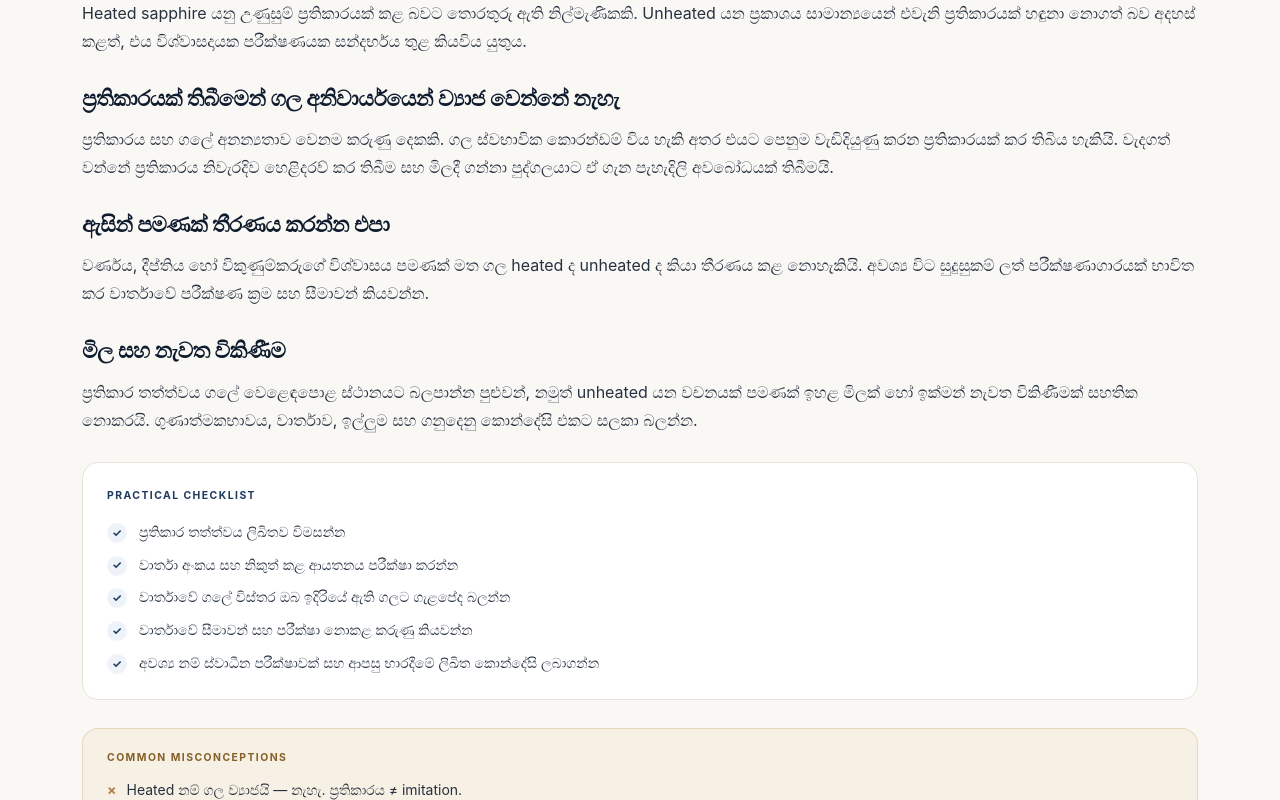
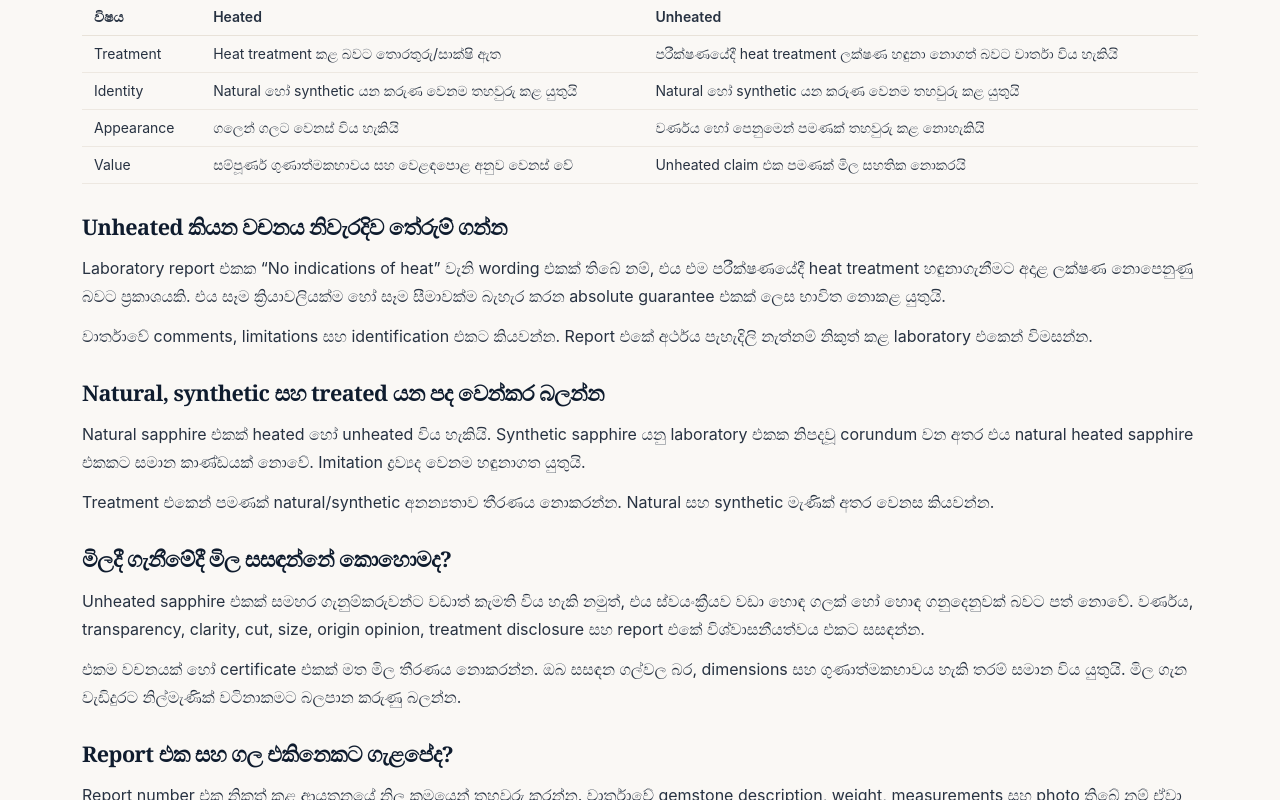
Before and after one commit to LinukaBandara/GemologyX, a Next.js app: page /si/learn/heated-vs-unheated-blue-sapphire in a window 1280 px wide. Shown: the part 600-1400 px from the top of the page. Built offline with nearby package versions, Linux system fonts and the light colour scheme.

Commit message:
content: expand heated vs unheated sapphire comparison

```diff
--- a/src/app/si/learn/heated-vs-unheated-blue-sapphire/page.tsx
+++ b/src/app/si/learn/heated-vs-unheated-blue-sapphire/page.tsx
@@ -8,93 +8,159 @@ import {
 } from "@/components/article-layout";
 
 export const metadata: Metadata = {
-  title: "උණුසුම් කළ සහ නොකළ නිල්මැණික් අතර වෙනස | GemologyX",
+  title: "Heated vs Unheated Blue Sapphire: වෙනස සහ මිලදී ගැනීම | GemologyX",
   description:
-    "Heated සහ unheated blue sapphire යන ප්‍රකාශවල අර්ථය, පරීක්ෂණ වාර්තා සහ මිලදී ගැනීමේදී අසන්න ඕනෑ දේ.",
+    "Heated සහ unheated blue sapphire අතර treatment වෙනස, lab report wording, වටිනාකම සහ මිලදී ගැනීමේදී පරීක්ෂා කළ යුතු කරුණු.",
 };
 
 export default function Page() {
   return (
     <ArticleLayout
       category="සිංහල මැණික් දැනුම"
-      readTime="මිනිත්තු 5"
-      title="උණුසුම් කළ සහ නොකළ නිල්මැණික් අතර වෙනස"
+      readTime="මිනිත්තු 8"
+      title="Heated සහ Unheated නිල්මැණික් අතර වෙනස"
       crumbHref="/si/learn/blue-sapphire-complete-guide"
       crumbLabel="නිල්මැණික් මාර්ගෝපදේශය"
-      lastReviewed="2026-10-21"
+      lastReviewed="2026-11-02"
       related={[
-        { label: "උණුසුම් ප්‍රතිකාර කළ නිල්මැණික්", href: "/si/learn/heated-sapphire-guide" },
-        { label: "මැණික් පරීක්ෂණ වාර්තාවක් කියවීම", href: "/si/learn/how-to-read-gem-report" },
-        { label: "ප්‍රතිකාර තොරතුරු හෙළි කිරීම", href: "/si/learn/gemstone-treatment-disclosure" },
-        { label: "නිල්මැණිකක වටිනාකමට බලපාන කරුණු", href: "/si/learn/blue-sapphire-value-factors" },
+        { label: "නිල්මැණික් Heat Treatment", href: "/si/learn/heated-sapphire-guide" },
+        { label: "Heat treatment සම්පූර්ණ මාර්ගෝපදේශය", href: "/si/learn/heat-treatment-guide" },
+        { label: "නිල්මැණික් lab report", href: "/si/learn/blue-sapphire-lab-report" },
+        { label: "නිල්මැණික් වටිනාකම", href: "/si/learn/blue-sapphire-value-factors" },
       ]}
     >
       <QuickAnswer>
         <p>
-          Heated යනු උණුසුම් ප්‍රතිකාරයක් කළ බවට තොරතුරු ඇති නිල්මැණිකකි. Unheated
-          යන ප්‍රකාශය සාමාන්‍යයෙන් එවැනි ප්‍රතිකාරයක් හඳුනා නොගත් බව අදහස් කළත්,
-          එය විශ්වාසදායක පරීක්ෂණයක සන්දර්භය තුළ කියවිය යුතුය. ඇසින් පමණක් තීරණය
-          නොකරන්න.
+          Heated blue sapphire යනු heat treatment කර ඇති බවට
+          තොරතුරු ඇති නිල්මැණිකකි. Unheated යන ප්‍රකාශය සාමාන්‍යයෙන්
+          පරීක්ෂණයේදී heat treatment ලක්ෂණ හඳුනා නොගත් බවට
+          අදාළ වේ. Natural / synthetic යන අනන්‍යතාව සහ heated /
+          unheated යන treatment තත්ත්වය වෙන වෙනම කරුණු දෙකකි.
         </p>
       </QuickAnswer>
 
-      <ArticleSection heading="Heated සහ unheated යන්නෙන් අදහස් කරන්නේ කුමක්ද?">
+      <ArticleSection heading="Heated සහ unheated අතර මූලික වෙනස">
+        <div className="overflow-x-auto">
+          <table className="w-full border-collapse text-left text-sm">
+            <thead>
+              <tr className="border-b border-border">
+                <th className="px-3 py-2 font-semibold">විෂය</th>
+                <th className="px-3 py-2 font-semibold">Heated</th>
+                <th className="px-3 py-2 font-semibold">Unheated</th>
+              </tr>
+            </thead>
+            <tbody>
+              <tr className="border-b border-border/70">
+                <td className="px-3 py-2">Treatment</td>
+                <td className="px-3 py-2">Heat treatment කළ බවට තොරතුරු/සාක්ෂි ඇත</td>
+                <td className="px-3 py-2">පරීක්ෂණයේදී heat treatment ලක්ෂණ හඳුනා නොගත් බවට වාර්තා විය හැකියි</td>
+              </tr>
+              <tr className="border-b border-border/70">
+                <td className="px-3 py-2">Identity</td>
+                <td className="px-3 py-2">Natural හෝ synthetic යන කරුණ වෙනම තහවුරු කළ යුතුයි</td>
+                <td className="px-3 py-2">Natural හෝ synthetic යන කරුණ වෙනම තහවුරු කළ යුතුයි</td>
+              </tr>
+              <tr className="border-b border-border/70">
+                <td className="px-3 py-2">Appearance</td>
+                <td className="px-3 py-2">ගලෙන් ගලට වෙනස් විය හැකියි</td>
+                <td className="px-3 py-2">වර්ණය හෝ පෙනුමෙන් පමණක් තහවුරු කළ නොහැකියි</td>
+              </tr>
+              <tr className="border-b border-border/70">
+                <td className="px-3 py-2">Value</td>
+                <td className="px-3 py-2">සම්පූර්ණ ගුණාත්මකභාවය සහ වෙළඳපොළ අනුව වෙනස් වේ</td>
+                <td className="px-3 py-2">Unheated claim එක පමණක් මිල සහතික නොකරයි</td>
+              </tr>
+            </tbody>
+          </table>
+        </div>
+      </ArticleSection>
+
+      <ArticleSection heading="Unheated කියන වචනය නිවැරදිව තේරුම් ගන්න">
         <p>
-          Heated sapphire යනු උණුසුම් ප්‍රතිකාරයක් කළ බවට තොරතුරු ඇති නිල්මැණිකකි.
-          Unheated යන ප්‍රකාශය සාමාන්‍යයෙන් එවැනි ප්‍රතිකාරයක් හඳුනා නොගත් බව අදහස්
-          කළත්, එය විශ්වාසදායක පරීක්ෂණයක සන්දර්භය තුළ කියවිය යුතුය.
+          Laboratory report එකක “No indications of heat” වැනි
+          wording එකක් තිබේ නම්, එය එම පරීක්ෂණයේදී heat treatment
+          හඳුනාගැනීමට අදාළ ලක්ෂණ නොපෙනුණු බවට ප්‍රකාශයකි.
+          එය සෑම ක්‍රියාවලියක්ම හෝ සෑම සීමාවක්ම බැහැර කරන
+          absolute guarantee එකක් ලෙස භාවිත නොකළ යුතුයි.
+        </p>
+        <p>
+          වාර්තාවේ comments, limitations සහ identification
+          එකට කියවන්න. Report එකේ අර්ථය පැහැදිලි නැත්නම්
+          නිකුත් කළ laboratory එකෙන් විමසන්න.
         </p>
       </ArticleSection>
 
-      <ArticleSection heading="ප්‍රතිකාරයක් තිබීමෙන් ගල අනිවාර්යයෙන් ව්‍යාජ වෙන්නේ නැහැ">
+      <ArticleSection heading="Natural, synthetic සහ treated යන පද වෙන්කර බලන්න">
         <p>
-          ප්‍රතිකාරය සහ ගලේ අනන්‍යතාව වෙනම කරුණු දෙකකි. ගල ස්වභාවික කොරන්ඩම් විය
-          හැකි අතර එයට පෙනුම වැඩිදියුණු කරන ප්‍රතිකාරයක් කර තිබිය හැකියි. වැදගත්
-          වන්නේ ප්‍රතිකාරය නිවැරදිව හෙළිදරව් කර තිබීම සහ මිලදී ගන්නා පුද්ගලයාට ඒ
-          ගැන පැහැදිලි අවබෝධයක් තිබීමයි.
+          Natural sapphire එකක් heated හෝ unheated විය හැකියි.
+          Synthetic sapphire යනු laboratory එකක නිපදවූ corundum
+          වන අතර එය natural heated sapphire එකකට සමාන කාණ්ඩයක්
+          නොවේ. Imitation ද්‍රව්‍යද වෙනම හඳුනාගත යුතුයි.
+        </p>
+        <p>
+          Treatment එකෙන් පමණක් natural/synthetic අනන්‍යතාව
+          තීරණය නොකරන්න.{" "}
+          <a href="/si/learn/natural-vs-synthetic-gemstones">Natural සහ synthetic මැණික් අතර වෙනස</a>{" "}
+          කියවන්න.
         </p>
       </ArticleSection>
 
-      <ArticleSection heading="ඇසින් පමණක් තීරණය කරන්න එපා">
+      <ArticleSection heading="මිලදී ගැනීමේදී මිල සසඳන්නේ කොහොමද?">
         <p>
-          වර්ණය, දීප්තිය හෝ විකුණුම්කරුගේ විශ්වාසය පමණක් මත ගල heated ද unheated ද
-          කියා තීරණය කළ නොහැකියි. අවශ්‍ය විට සුදුසුකම් ලත් පරීක්ෂණාගාරයක් භාවිත
-          කර වාර්තාවේ පරීක්ෂණ ක්‍රම සහ සීමාවන් කියවන්න.
+          Unheated sapphire එකක් සමහර ගැනුම්කරුවන්ට වඩාත්
+          කැමති විය හැකි නමුත්, එය ස්වයංක්‍රීයව වඩා හොඳ
+          ගලක් හෝ හොඳ ගනුදෙනුවක් බවට පත් නොවේ. වර්ණය,
+          transparency, clarity, cut, size, origin opinion,
+          treatment disclosure සහ report එකේ විශ්වාසනීයත්වය
+          එකට සසඳන්න.
+        </p>
+        <p>
+          එකම වචනයක් හෝ certificate එකක් මත මිල තීරණය
+          නොකරන්න. ඔබ සසඳන ගල්වල බර, dimensions සහ
+          ගුණාත්මකභාවය හැකි තරම් සමාන විය යුතුයි.
+          මිල ගැන වැඩිදුරට{" "}
+          <a href="/si/learn/blue-sapphire-value-factors">නිල්මැණික් වටිනාකමට බලපාන කරුණු</a>{" "}
+          බලන්න.
         </p>
       </ArticleSection>
 
-      <ArticleSection heading="මිල සහ නැවත විකිණීම">
+      <ArticleSection heading="Report එක සහ ගල එකිනෙකට ගැළපේද?">
         <p>
-          ප්‍රතිකාර තත්ත්වය ගලේ වෙළෙඳපොළ ස්ථානයට බලපාන්න පුළුවන්, නමුත් unheated
-          යන වචනයක් පමණක් ඉහළ මිලක් හෝ ඉක්මන් නැවත විකිණීමක් සහතික නොකරයි.
-          ගුණාත්මකභාවය, වාර්තාව, ඉල්ලුම සහ ගනුදෙනු කොන්දේසි එකට සලකා බලන්න.
+          Report number එක නිකුත් කළ ආයතනයේ නිල ක්‍රමයෙන්
+          තහවුරු කරන්න. වාර්තාවේ gemstone description,
+          weight, measurements සහ photo තිබේ නම් ඒවා
+          ඔබේ ගලට ගැළපේදැයි පරීක්ෂා කරන්න. වාර්තාවක්
+          තිබීමෙන් resale price හෝ අනාගත ඉල්ලුම සහතික
+          වන්නේ නැහැ.
         </p>
       </ArticleSection>
 
       <PracticalChecklist
         items={[
-          "ප්‍රතිකාර තත්ත්වය ලිඛිතව විමසන්න",
-          "වාර්තා අංකය සහ නිකුත් කළ ආයතනය පරීක්ෂා කරන්න",
-          "වාර්තාවේ ගලේ විස්තර ඔබ ඉදිරියේ ඇති ගලට ගැළපේද බලන්න",
-          "වාර්තාවේ සීමාවන් සහ පරීක්ෂා නොකළ කරුණු කියවන්න",
-          "අවශ්‍ය නම් ස්වාධීන පරීක්ෂාවක් සහ ආපසු භාරදීමේ ලිඛිත කොන්දේසි ලබාගන්න",
+          "Natural/synthetic identity එක treatment status එකෙන් වෙන්කර තහවුරු කළාද?",
+          "Heated හෝ unheated claim එක ලිඛිතව ලබාගත්තාද?",
+          "Report number එක සහ issuing laboratory එක verify කළාද?",
+          "Report comments සහ limitations කියෙව්වාද?",
+          "Report එකේ බර, මාන සහ විස්තර ගලට ගැළපේද?",
+          "Colour, clarity, cut සහ size ඇතුළු සම්පූර්ණ ගුණාත්මකභාවය සසඳා බැලුවාද?",
         ]}
       />
 
       <Misconceptions
         items={[
-          "Heated නම් ගල ව්‍යාජයි — නැහැ. ප්‍රතිකාරය ≠ imitation.",
-          "Unheated යන වචනය පමණක් මිල ඉහළ යයි — නැහැ.",
-          "ඇසින් heated / unheated කියලා තීරණය කළ හැකියි — නැහැ.",
-          "වාර්තාවක ‘no indications of heat’ = සෑම අවස්ථාවකම absolute certainty — සීමා තියෙනවා.",
+          "Heated sapphire එකක් fake — නැහැ; treatment සහ identity වෙනස්.",
+          "Unheated කියන වචනයෙන්ම ඉහළ quality එකක් තහවුරු වෙනවා — නැහැ.",
+          "වර්ණය ලස්සන නම් unheated — පෙනුම ප්‍රමාණවත් සාක්ෂියක් නොවේ.",
+          "No indications of heat කියන්නේ සියලු සීමා ඉක්මවා ගිය සහතිකයක් — නැහැ.",
         ]}
       />
 
-      <ArticleSection heading="මිලදී ගැනීමට පෙර">
+      <ArticleSection heading="මතක තබාගන්න">
         <p>
-          ප්‍රතිකාර තත්ත්වය ලිඛිතව විමසන්න, වාර්තා අංකය සහ නිකුත් කළ ආයතනය පරීක්ෂා
-          කරන්න, වාර්තාවේ ගලේ විස්තර ඔබ ඉදිරියේ ඇති ගලට ගැළපේද බලන්න. අවශ්‍ය නම්
-          ස්වාධීන පරීක්ෂාවක් සහ ආපසු භාරදීමේ ලිඛිත කොන්දේසි ලබාගන්න.
+          Heated සහ unheated අතර තීරණය ගන්නේ වෙළඳ වචන හෝ
+          පෙනුම මත නොව, විශ්වාසදායක disclosure සහ වාර්තාවේ
+          සන්දර්භය මතයි. වැදගත් මිලදී ගැනීමකට පෙර ස්වාධීන
+          පරීක්ෂාවක් සලකා බලන්න. මෙම ලිපිය අධ්‍යාපනික මාර්ගෝපදේශයකි.
         </p>
       </ArticleSection>
     </ArticleLayout>
```
